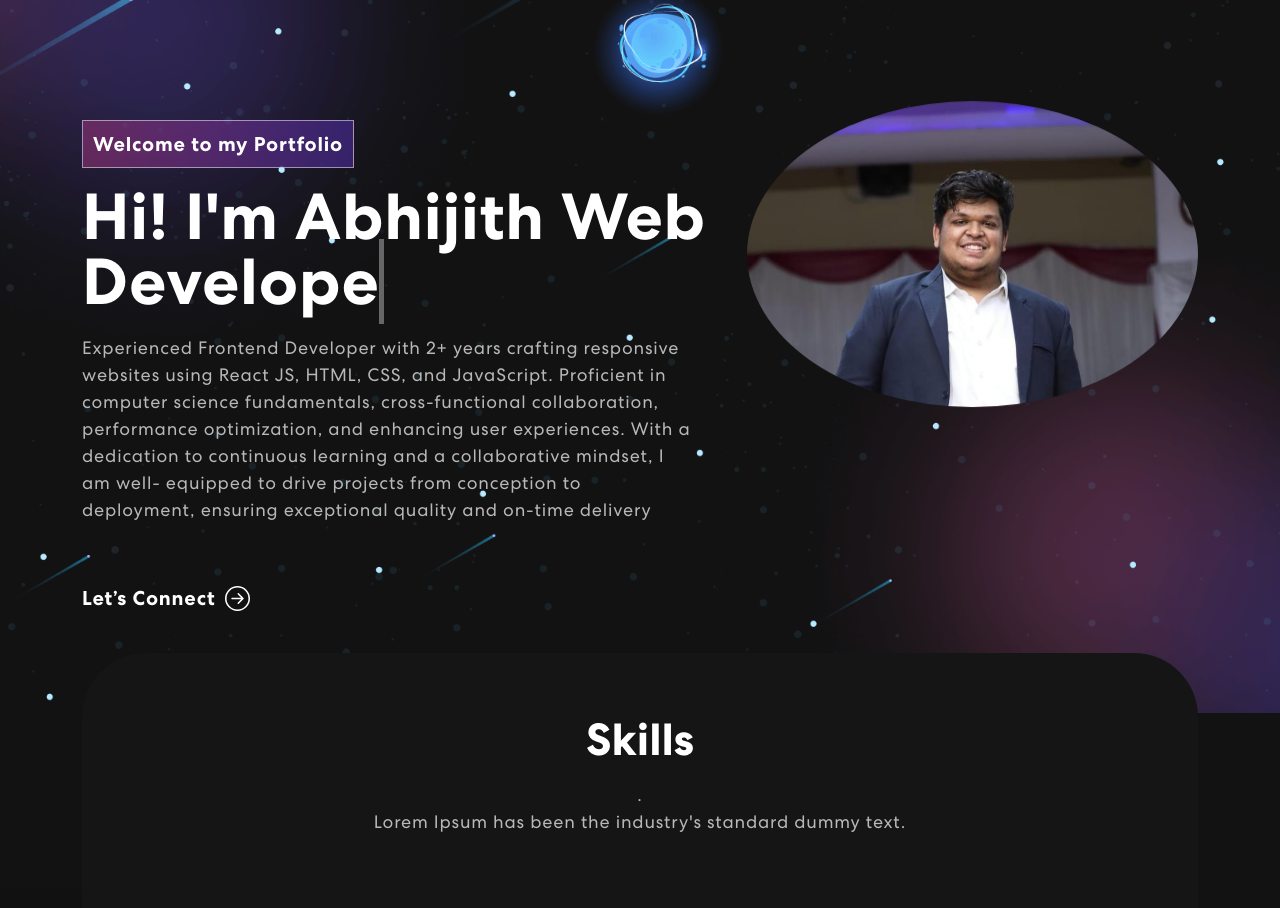
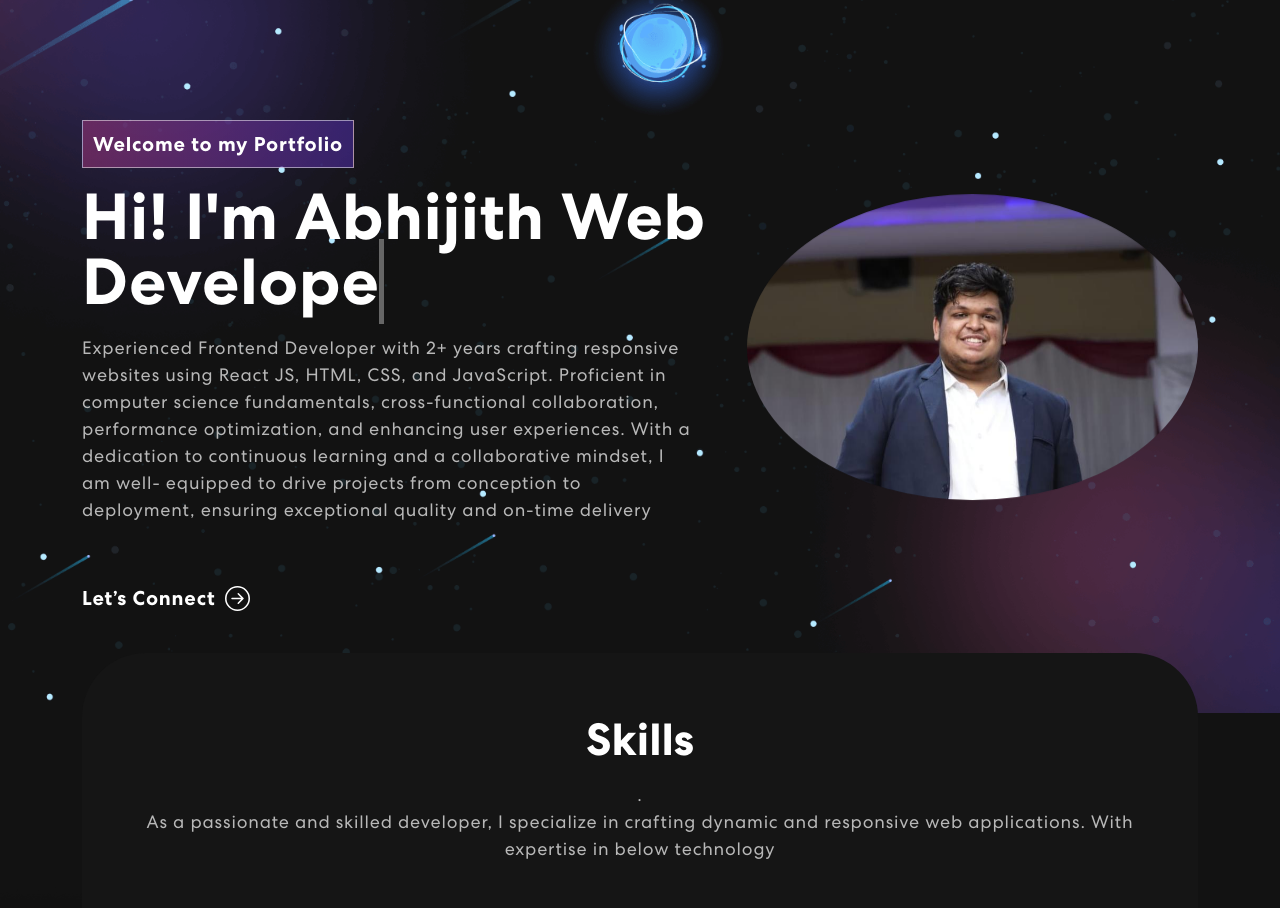
Before and after one commit to abhi615/portfolio, a React (Create React App) app: page / in a window 1280 px wide. Shown: the part 140-1048 px from the top of the page. Built offline with nearby package versions, Linux system fonts and the light colour scheme.

Commit message:
Added portfolio design

```diff
--- a/src/Components/Banner.js
+++ b/src/Components/Banner.js
@@ -10,6 +10,7 @@ export const Banner = () => {
   const [isDeleting, setIsDeleting] = useState(false);
   const [text, setText] = useState('');
   const [delta, setDelta] = useState(300 - Math.random() * 100);
+  // eslint-disable-next-line no-unused-vars
   const [index, setIndex] = useState(1);
   const toRotate = [ "Web Developer", "Web Designer", "UI/UX Designer" ];
   const period = 2000;
@@ -20,7 +21,8 @@ export const Banner = () => {
     }, delta);
 
     return () => { clearInterval(ticker) };
-  }, [text,])
+     // eslint-disable-next-line react-hooks/exhaustive-deps
+  }, [text,delta])
 
   const tick = () => {
     let i = loopNum % toRotate.length;
@@ -50,7 +52,7 @@ export const Banner = () => {
   return (
     <section className="banner" id="home">
       <Container>
-        <Row className="aligh-items-center">
+        <Row className="align-items-center">
           <Col xs={12} md={6} xl={7}>
             <TrackVisibility>
               {({ isVisible }) =>
--- a/src/Components/Footer.js
+++ b/src/Components/Footer.js
@@ -12,9 +12,12 @@ export const Footer = () => {
           <h1 className="logo">B Abhijith</h1>
           </Col>
           <Col size={12} sm={6} className="text-center text-sm-end">
+
             <div className="social-icon">
               <a href="https://www.linkedin.com/in/abhijith-abhi-5a7a171b8" target="_blank" rel="noreferrer"><img src={navIcon1} alt="Icon" /></a>
+               {/* eslint-disable-next-line jsx-a11y/anchor-is-valid  */}
               <a href="#"><img src={navIcon2} alt="Icon" /></a>
+               {/* eslint-disable-next-line jsx-a11y/anchor-is-valid  */}
               <a href="#"><img src={navIcon3} alt="Icon" /></a>
             </div>
             <p>Copyright 2024. All Rights Reserved</p>
--- a/src/Components/NavBar.js
+++ b/src/Components/NavBar.js
@@ -75,12 +75,15 @@ const NavBar = () => {
                 <a
                   href="https://www.linkedin.com/in/abhijith-abhi-5a7a171b8"
                   target="_blank"
+                  rel="noreferrer"
                 >
                   <img src={navIcon1} alt="" />
                 </a>
+                 {/* eslint-disable-next-line jsx-a11y/anchor-is-valid  */}
                 <a href="#">
                   <img src={navIcon2} alt="" />
                 </a>
+                 {/* eslint-disable-next-line jsx-a11y/anchor-is-valid  */}
                 <a href="#">
                   <img src={navIcon3} alt="" />
                 </a>
--- a/src/Components/Skills.js
+++ b/src/Components/Skills.js
@@ -33,7 +33,7 @@ export const Skills = () => {
                 <div className="col-12">
                     <div className="skill-bx wow zoomIn">
                         <h2>Skills</h2>
-                        <p>.<br></br> Lorem Ipsum has been the industry's standard dummy text.</p>
+                        <p>.<br></br> As a passionate and skilled developer, I specialize in crafting dynamic and responsive web applications. With expertise in below technology</p>
                         <Carousel responsive={responsive} infinite={true} className="owl-carousel owl-theme skill-slider">
                             <div className="item">
                                 <img src={meter1} alt="" />
```
